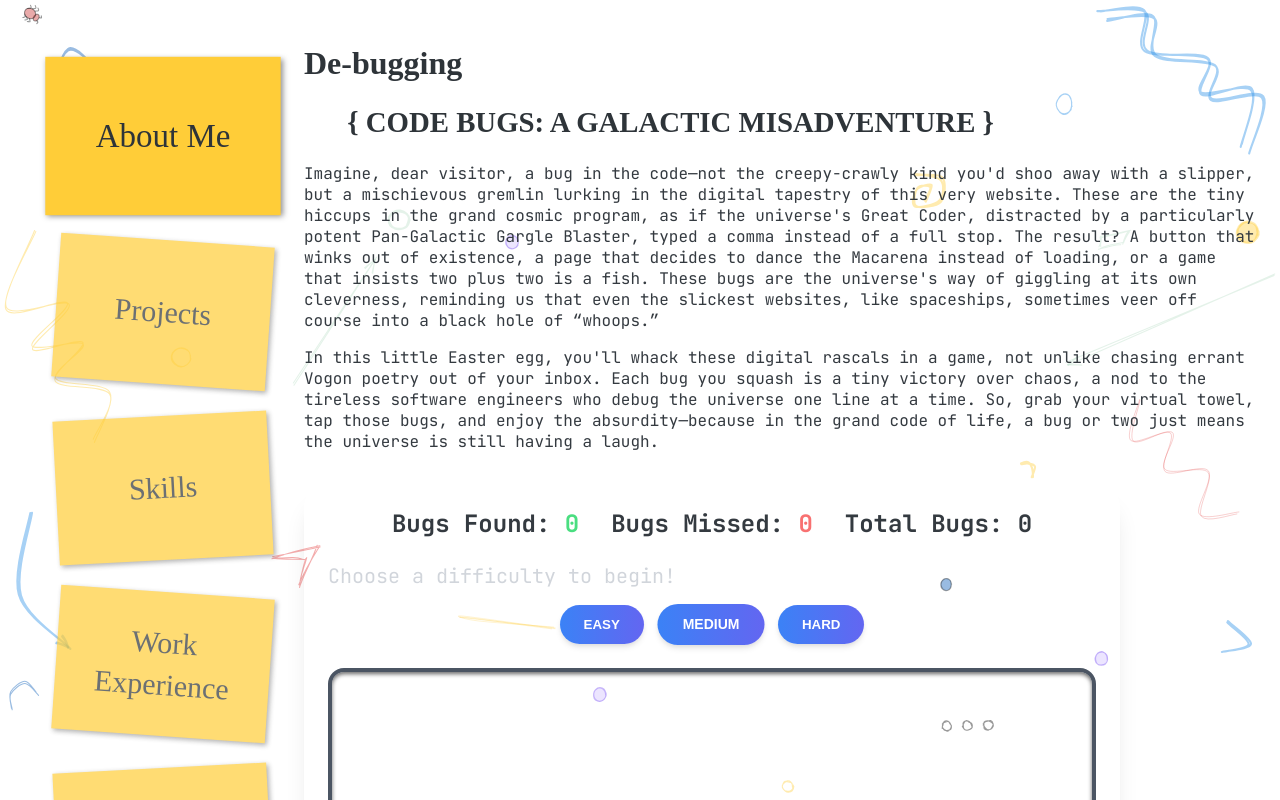
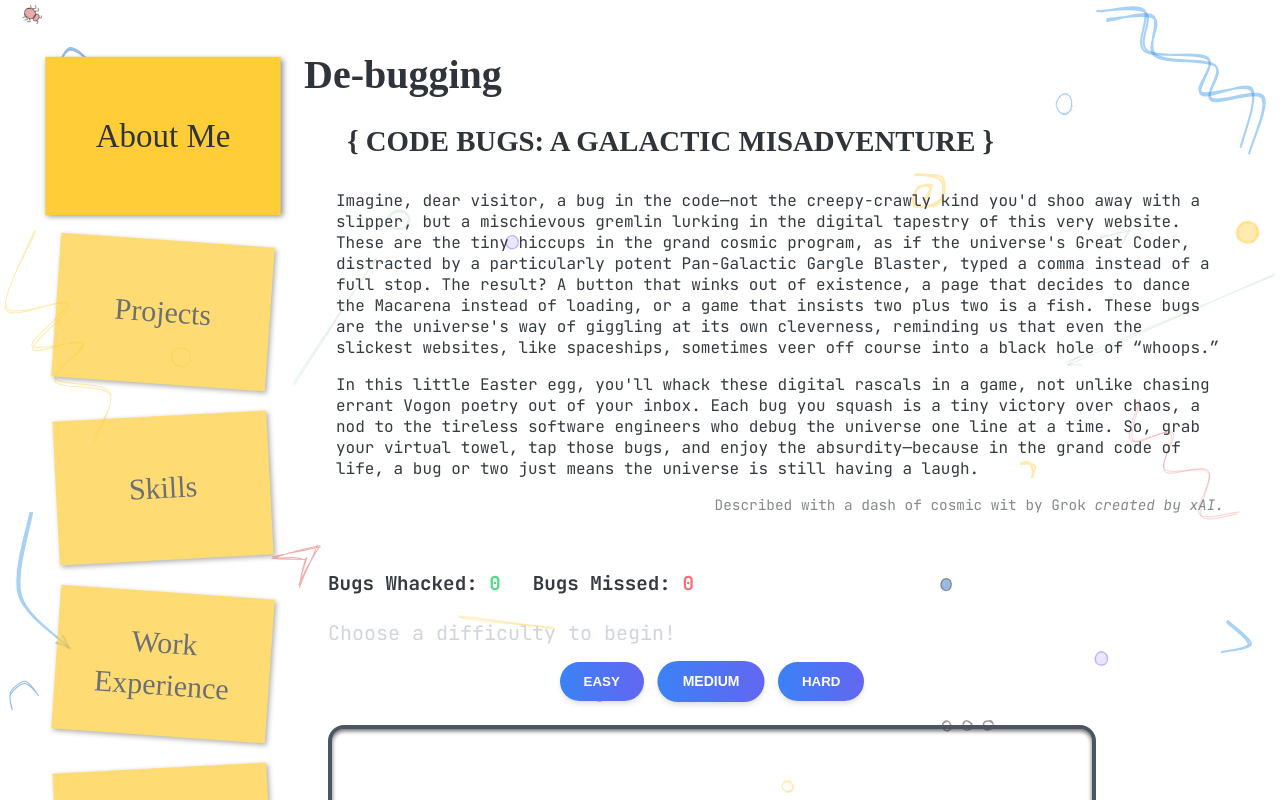
Before and after one commit to Natia-bit/personal-website, a Next.js app: page /easter-egg in a window 1280 px wide. Shown: the top 800 px of the page. Built offline with nearby package versions, Linux system fonts and the light colour scheme; a web font is replaced by a local one.

Commit message:
styling the game

```diff
--- a/src/app/easter-egg/page.js
+++ b/src/app/easter-egg/page.js
@@ -122,7 +122,7 @@ export default function EasterEgg() {
         title="Code Bugs: A Galactic Misadventure"
         className={styles.gameContainer}
       >
-        <div className={styles.titleSection}>
+        <div className={styles.description}>
           <p>
             Imagine, dear visitor, a bug in the code—not the creepy-crawly kind
             you&apos;d shoo away with a slipper, but a mischievous gremlin
@@ -145,20 +145,24 @@ export default function EasterEgg() {
             absurdity—because in the grand code of life, a bug or two just means
             the universe is still having a laugh.
           </p>
+          <cite className={styles.citing}>
+            Described with a dash of cosmic wit by
+            <a href="https://www.grok.com"> Grok </a>
+            <em>
+              created by <a href="https://www.x.ai"> xAI. </a>
+            </em>
+          </cite>
         </div>
 
         <div className={styles.gamePanel}>
           <div className={styles.scoreBoard}>
             <div className={styles.scoreText}>
-              Bugs Found: <span className={styles.scoreFound}>{bugsFound}</span>
+              Bugs Whacked:
+              <span className={styles.scoreFound}> {bugsFound}</span>
             </div>
             <div className={styles.scoreText}>
-              Bugs Missed:{" "}
-              <span className={styles.scoreMissed}>{bugsMissed}</span>
-            </div>
-            <div className={styles.scoreText}>
-              Total Bugs:
-              <span className={styles.scoreTotal}> {totalBugsToAppear}</span>
+              Bugs Missed:
+              <span className={styles.scoreMissed}> {bugsMissed}</span>
             </div>
           </div>
 
@@ -203,6 +207,7 @@ export default function EasterEgg() {
             </div>
           )}
 
+          <div className={styles.test}>
             <div
               className={`${styles.gridContainer} ${
                 isGameActive && !isGamePaused ? "" : styles.gridCellDisabled
@@ -227,6 +232,7 @@ export default function EasterEgg() {
               ))}
             </div>
           </div>
+        </div>
       </SectionCard>
     </div>
   );
--- a/src/app/easter-egg/page.module.css
+++ b/src/app/easter-egg/page.module.css
@@ -13,36 +13,46 @@
   text-align: center;
 }
 
-.titleSection {
-  margin-bottom: 2rem;
+.citing {
+  display: block;
+  font-size: 0.9em;
+  color: var(--color-grey);
+  margin-top: 1em;
+  font-style: normal;
+  text-align: right;
 }
 
-.gameSubtitle {
-  font-size: 1.125rem;
-  color: #d1d5db;
-  margin-top: 0.5rem;
+.citing a {
+  text-decoration: none;
+  color: var(--color-grey);
+}
+
+.description {
+  margin: 2em;
+}
+
+.gameBox {
+  padding: 1.5rem;
+  width: 100%;
+  max-width: 48rem;
+  display: flex;
+  flex-direction: row;
 }
 
 .gamePanel {
-  /* background-color: rgba(31, 41, 55, 0.9); */
   padding: 1.5rem;
-  border-radius: 1.5rem;
-  box-shadow: 0 20px 25px -5px rgba(0, 0, 0, 0.1),
-    0 10px 10px -5px rgba(0, 0, 0, 0.04);
   width: 100%;
   max-width: 48rem;
 }
 
 .scoreBoard {
   display: flex;
-  justify-content: center;
-  align-items: center;
   margin-bottom: 1.5rem;
   gap: 2rem;
 }
 
 .scoreText {
-  font-size: 1.5rem;
+  font-size: 1.2rem;
   font-weight: 700;
 }
 
--- a/src/app/globals.css
+++ b/src/app/globals.css
@@ -36,7 +36,7 @@ body {
 h1 {
   font-family: "Sue Ellen Francisco";
   color: var(--color-text-header);
-  font-size: 2rem;
+  font-size: 2.5rem;
 }
 
 h2,
```
Lines whose indentation alone changed are shown as unchanged.
